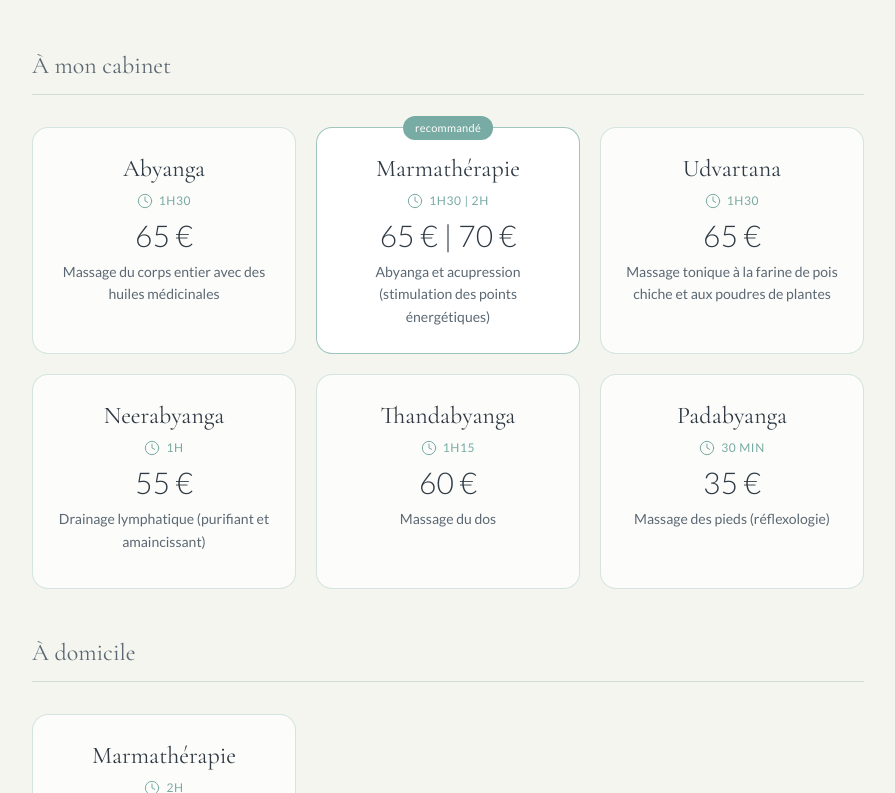
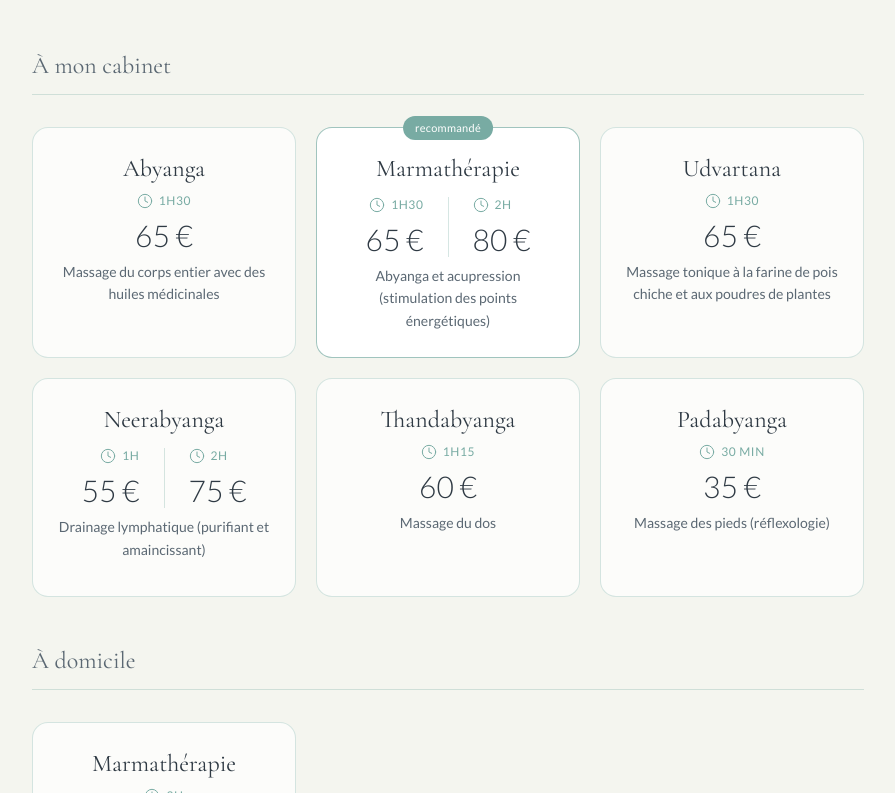
Before and after one commit to benbucher/yaelMassage, a React (Vite) app: page / in a window 1280 px wide. Shown: the part 2167-2960 px from the top of the page, without its empty margins (192-1087 px from the left). Built offline with nearby package versions, Linux system fonts and the light colour scheme.

Commit message:
MOD to add long option for massages

```diff
--- a/src/App.tsx
+++ b/src/App.tsx
@@ -267,10 +267,12 @@ function SoinsSection() {
     },
     {
       name: 'Marmathérapie',
-      duration: '1h30 | 2h',
-      price: '65 € | 70 €',
+      duration: '1h30',
+      price: '65 €',
       desc: 'Abyanga et acupression (stimulation des points énergétiques)',
       featured: true,
+      durationLong: '2h',
+      priceLong: '80 €',
     },
     {
       name: 'Udvartana',
@@ -285,6 +287,8 @@ function SoinsSection() {
       price: '55 €',
       desc: 'Drainage lymphatique (purifiant et amaincissant)',
       featured: false,
+      durationLong: '2h',
+      priceLong: '75 €',
     },
     {
       name: 'Thandabyanga',
@@ -347,9 +351,15 @@ function SoinsSection() {
             <h4 className="font-serif text-2xl text-ink leading-snug">
               {t.name}
             </h4>
-            <p className="mt-2 flex items-center justify-center text-xs uppercase tracking-wider text-primary font-medium">
+
+            {t.durationLong && t.priceLong ? (
+            <div className="mt-3 flex items-stretch justify-center">
+
+              {/* Short option */}
+              <div className="flex-1 pr-6 text-right">
+                <p className="flex items-center justify-end text-xs uppercase tracking-wider text-primary font-medium">
                   <Clock
-                className="inline-block w-4 h-4 mr-1.5 text-primary"
+                    className="w-4 h-4 mr-1.5 text-primary"
                     strokeWidth={1.5}
                   />
                   {t.duration}
@@ -357,6 +367,41 @@ function SoinsSection() {
                 <p className="mt-2 font-sans font-light text-3xl text-ink">
                   {t.price}
                 </p>
+              </div>
+
+              {/* Vertical separator */}
+              <div className="w-px bg-primary/30" />
+
+              {/* Long option */}
+              <div className="flex-1 pl-6 text-left">
+                <p className="flex items-center text-xs uppercase tracking-wider text-primary font-medium">
+                  <Clock
+                    className="w-4 h-4 mr-1.5 text-primary"
+                    strokeWidth={1.5}
+                  />
+                  {t.durationLong}
+                </p>
+                <p className="mt-2 font-sans font-light text-3xl text-ink">
+                  {t.priceLong}
+                </p>
+              </div>
+
+            </div>
+          ) : (
+            <>
+              {/* Normal single option */}
+              <p className="mt-2 flex items-center justify-center text-xs uppercase tracking-wider text-primary font-medium">
+                <Clock
+                  className="w-4 h-4 mr-1.5 text-primary"
+                  strokeWidth={1.5}
+                />
+                {t.duration}
+              </p>
+              <p className="mt-2 font-sans font-light text-3xl text-ink">
+                {t.price}
+              </p>
+            </>
+          )}
             <p className="mt-2 text-ink-soft text-sm leading-relaxed min-h-[3.5rem]">
               {t.desc}
             </p>
```
Lines whose indentation alone changed are shown as unchanged.
